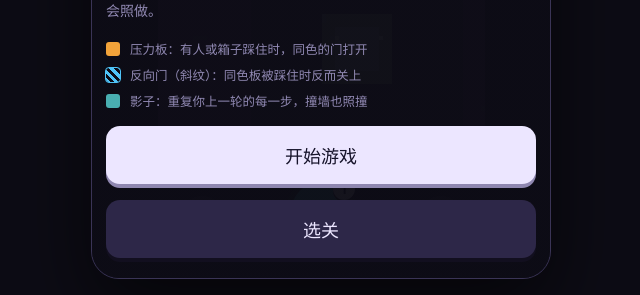
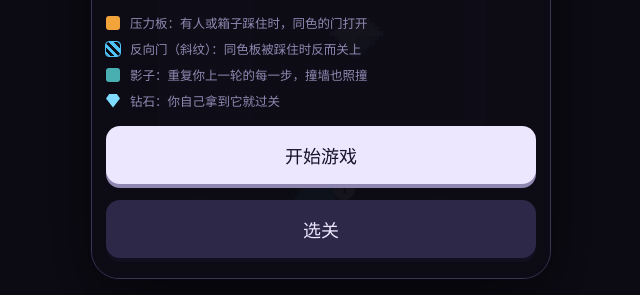
Before and after one commit to attention-ai-yee/zuori-de-wo, a plain HTML site: page index.html in a window 1280 px wide. Shown: the part 505-800 px from the top of the page, without its empty margins (319-959 px from the left). Drawn offline with Linux system fonts and the light colour scheme; a web font is replaced by a local one.

Commit message:
终点换成漂浮闪光的像素钻石，帮助页和标题页说明同步改为钻石
Co-Authored-By: Claude Opus 5.5 <noreply@anthropic.com>
Claude-Session: https://claude.ai/code/session_016AuyL4w4c3u8YAF1PVzn5C

```diff
--- a/index.html
+++ b/index.html
@@ -171,6 +171,7 @@ canvas{display:block;image-rendering:pixelated;image-rendering:crisp-edges;filte
         <span class="sw" style="background:var(--amber)"></span><span>压力板：有人或箱子踩住时，同色的门打开</span>
         <span class="sw" style="background:repeating-linear-gradient(45deg,var(--sky) 0 3px,transparent 3px 6px);outline:1px solid var(--sky)"></span><span>反向门（斜纹）：同色板被踩住时反而关上</span>
         <span class="sw" style="background:var(--cyan);opacity:.75"></span><span>影子：重复你上一轮的每一步，撞墙也照撞</span>
+        <span class="sw" style="background:#7fdcff;border-radius:0;clip-path:polygon(25% 0,75% 0,100% 35%,50% 100%,0 35%)"></span><span>钻石：你自己拿到它就过关</span>
       </div>
       <div class="row"><button class="btn pri" id="startBtn" type="button">开始游戏</button></div>
       <div class="row"><button class="btn" id="selBtn" type="button">选关</button></div>
@@ -194,7 +195,7 @@ canvas{display:block;image-rendering:pixelated;image-rendering:crisp-edges;filte
         <div class="hl"><canvas data-icon="door"></canvas><p><b>门</b>：关着时走不过去，同色压力板被踩住时打开。</p></div>
         <div class="hl"><canvas data-icon="inv"></canvas><p><b>反向门</b>（斜纹）：反过来，同色压力板被踩住时关上。</p></div>
         <div class="hl"><canvas data-icon="box"></canvas><p><b>箱子</b>：走过去就能推。推到压力板上，可以代替人踩住。</p></div>
-        <div class="hl"><canvas data-icon="exit"></canvas><p><b>终点</b>：你自己走到这里就过关，影子到了不算。</p></div>
+        <div class="hl"><canvas data-icon="exit"></canvas><p><b>钻石</b>：你自己拿到钻石就过关，影子碰到不算。</p></div>
       </div>
       <p class="hnote">「留影」按钮上的数字是这一关还能留几个影子。底部按钮：等待一步 · 留影 · 撤销一步。卡住了就点棋盘右上角的灯泡看提示。</p>
       <div class="row"><button class="btn" id="helpClose" type="button">知道了</button></div>
@@ -460,7 +461,7 @@ function rewind(){ if(won||rewinding)return;
   rewinding={fr,t0:performance.now(),ms};SFX.rewind(ms);queue=[];}
 function finishRewind(){ghosts.push(cur.slice());cur=[];rewinding=null;recompute(true);doorOpen=curFrame().doors.map(v=>v?1:0);
   if(!fast){SFX.spawn();burst(g.start.x,g.start.y,GHOST_COL[ghosts.length-1],18);}
-  const left=L.cap-ghosts.length;toast('影子 '+ghosts.length+' 出发了'+(left?'':' · 名额用完，这一轮要走到终点'));}
+  const left=L.cap-ghosts.length;toast('影子 '+ghosts.length+' 出发了'+(left?'':' · 名额用完，这一轮要去拿钻石'));}
 function undo(){ if(rewinding||autoplay)return; if(won){won=false;winShown=false;}
   if(cur.length){cur.pop();recompute(true);}
   else if(ghosts.length){cur=ghosts.pop();recompute(true);toast('撤回了上一次留影');}
@@ -532,7 +533,7 @@ function drawHelpIcons(){document.querySelectorAll('canvas[data-icon]').forEach(
   else if(k==='door'||k==='inv'){const col=k==='door'?PLATE_COL.a:PLATE_COL.b;P(shade(col,-.45),1,0,14,16);for(let i=0;i<4;i++)P(col,2+i*4,0,2,16);
     if(k==='inv'){for(let yy=0;yy<16;yy++)P(shade(col,-.7),1+((yy*2)%14),yy,2,1);for(let i=0;i<16;i+=4){P(col,i,0,2,1);P(col,i,15,2,1);}}}
   else if(k==='box'){P('#3b2414',1,1,14,14);P('#a16a3c',2,2,12,11);P('#c88b52',2,2,12,1);P('#7b4e2a',2,7,12,1);P('#7b4e2a',7,2,1,11);}
-  else if(k==='exit'){[[7,'#7ee081',.4],[5,'#d8ffd9',.5],[3,'#7ee081',.6]].forEach(([r,col,a])=>{x.globalAlpha=a;P(col,8-r,8-r,r*2,r*2);});x.globalAlpha=1;P('#fff',7,7,2,2);}});}$('selClose').onclick=()=>{hideOv();};
+  else if(k==='exit'){paintGem(P,2,3);P('#ffffff',3,2,1,3);P('#ffffff',2,3,3,1);}});}$('selClose').onclick=()=>{hideOv();};
 $('againBtn').onclick=()=>loadLevel(li);$('winSel').onclick=showSel;
 $('nextBtn').onclick=()=>{if(li+1<LEVELS.length)loadLevel(li+1);else showSel();};
 function toggleMute(){muted=!muted;store.set('zuori-muted',muted);$('muteBtn').textContent='声音：'+(muted?'关':'开');}
@@ -634,11 +635,22 @@ function drawDoor(i,d,open,jam,t){const X=d.x*TS,Y=d.y*TS;const col=PLATE_COL[d.
   }
   if(d.inv){b.globalAlpha=.9;for(let i=0;i<TS;i+=4){px(col,X+i,Y,2,1);px(col,X+i,Y+15,2,1);}b.globalAlpha=1;}
   if(jam&&k>0.02){b.globalAlpha=.5+.5*Math.sin(t/90);px('#ffffff',X+7,Y+1,2,2);b.globalAlpha=1;}}
-function drawExit(x,y,t){const X=x*TS+8,Y=y*TS+8;drawFloor(x,y);
-  for(let r=7;r>=1;r-=2){const ph=(t/300+r)%6;b.fillStyle=ph<3?'#7ee081':'#d8ffd9';b.globalAlpha=.35+.15*r/7;
-    const s=Math.round(r+Math.sin(t/250+r)*0.6);b.fillRect(X-s,Y-s,s*2,s*2);}
-  b.globalAlpha=1;px('#ffffff',X-1,Y-1,2,2);
-  for(let i=0;i<3;i++){const a=t/500+i*2.1;px('#d8ffd9',Math.round(X+Math.cos(a)*6),Math.round(Y+Math.sin(a)*6));}}
+// the goal: a floating pixel diamond. P(colour,x,y,w,h) paints into whichever canvas is calling
+const GEM_ROWS=[[3,8],[2,9],[1,10],[0,11],[1,10],[2,9],[3,8],[4,7],[5,6]];
+function paintGem(P,X,Y){GEM_ROWS.forEach(([l,r],j)=>{for(let i=l;i<=r;i++){let c;
+    if(j===0)c='#ffffff';                                   // table (top face)
+    else if(j<3)c=i<4?'#ffffff':i<8?'#e4f1ff':'#b9d3ff';   // crown facets
+    else if(j===3)c='#ffffff';                              // girdle sparkle line
+    else c=i<6?'#d2e4ff':'#93b4f0';                         // pavilion, lit left / shaded right
+    if(i===l||i===r)c=j<4?'#8fb0ee':'#6a86d6';             // outline
+    P(c,X+i,Y+j,1,1);}});}
+function drawExit(x,y,t){drawFloor(x,y);const X=x*TS+2,Y=y*TS+2;
+  const bob=Math.round(Math.sin(t/320)*1.2);
+  b.globalAlpha=.3-bob*.05;px('#000',X+3,Y+11,6,1);px('#000',X+2,Y+12,8,1);b.globalAlpha=1;   // floor shadow
+  paintGem(px,X,Y-1+bob);
+  // twinkles: a little cross that hops between three spots
+  const k=Math.floor(t/420)%3,ph=(t%420)/420,sp=[[1,0],[10,1],[3,5]][k],a=Math.sin(ph*Math.PI);
+  if(a>.2){b.globalAlpha=a;const sx=X+sp[0],sy=Y-1+bob+sp[1];px('#ffffff',sx,sy-1,1,3);px('#ffffff',sx-1,sy,3,1);b.globalAlpha=1;}}
 function drawBox(x,y){const X=Math.round(x*TS),Y=Math.round(y*TS);
   px('#3b2414',X+1,Y+1,14,14);px('#a16a3c',X+2,Y+2,12,11);px('#c88b52',X+2,Y+2,12,1);
   px('#7b4e2a',X+2,Y+7,12,1);px('#7b4e2a',X+7,Y+2,1,11);px('#5c3a1f',X+2,Y+13,12,1);}
```
Also changed, not shown: src/game.src.html (+20 -8 lines), screenshots/m1-title.png, screenshots/m11-diamond.png (added), screenshots/m2-play.png, screenshots/m3-farewell.png, screenshots/m4-levels.png, screenshots/m8-help.png.
